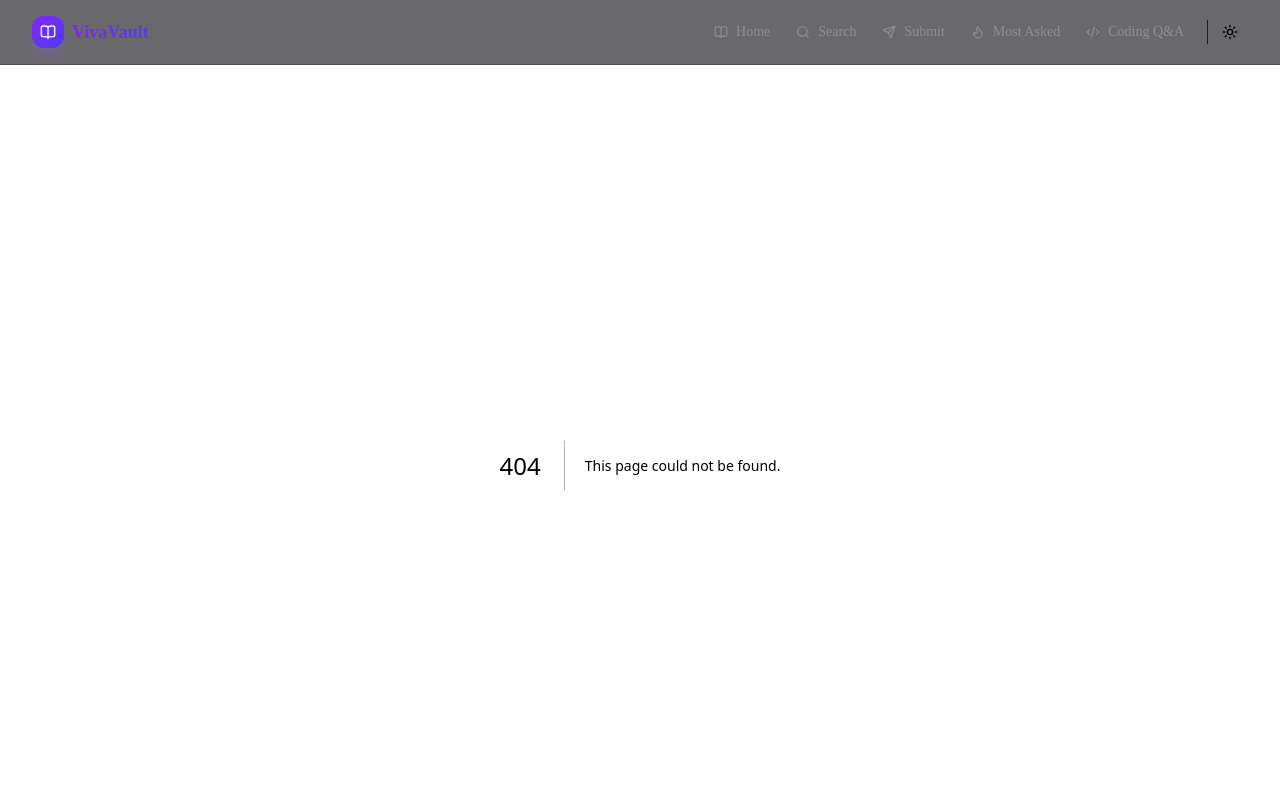
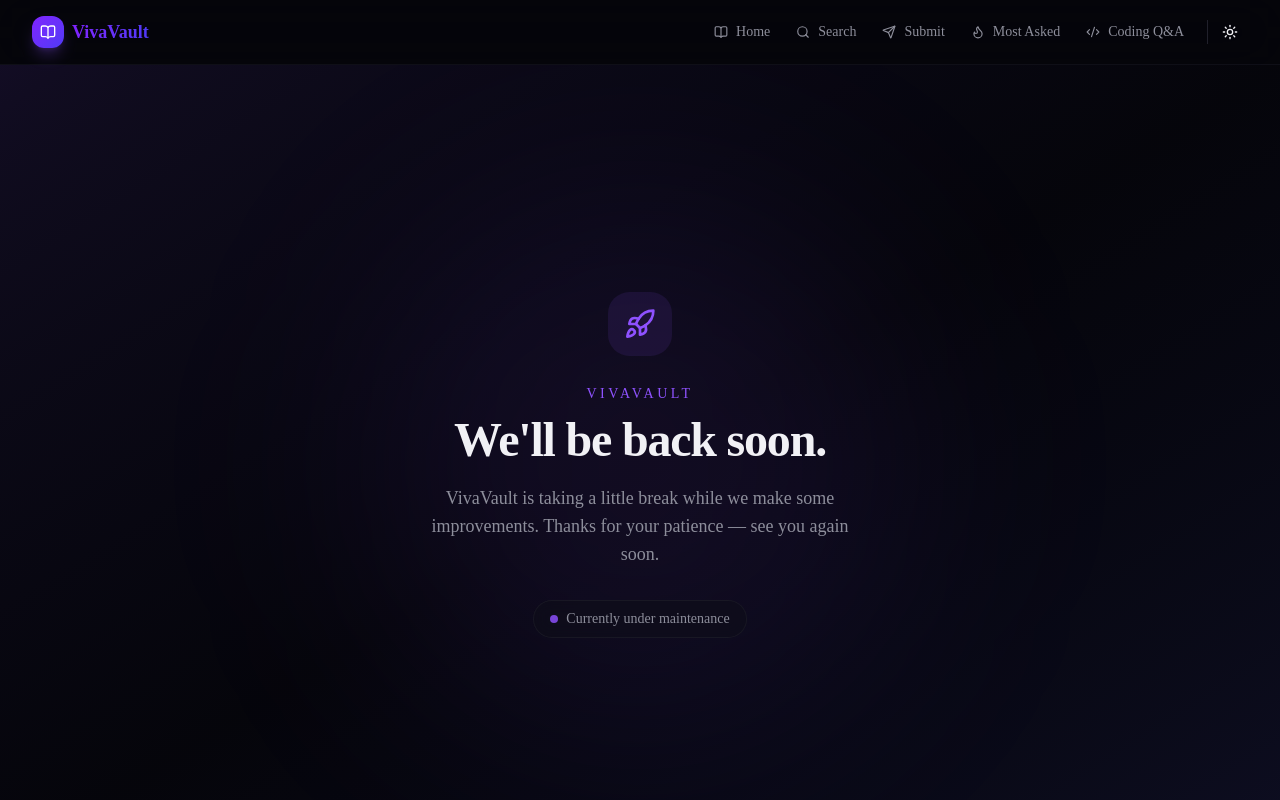
Before and after one commit to DataSage-Parth/Viva_Vault, a Next.js app: page /maintenance in a window 1280 px wide. Before the commit this address had no page. Shown: the top 800 px of the page. Built offline with nearby package versions, Linux system fonts and the light colour scheme.

Commit message:
Add VivaVault maintenance page

```diff
--- /dev/null
+++ b/src/app/maintenance/page.tsx
@@ -0,0 +1,34 @@
+import { Rocket } from "lucide-react";
+
+export default function MaintenancePage() {
+  return (
+    <main className="relative min-h-screen overflow-hidden bg-background flex items-center justify-center px-6">
+      <div className="absolute inset-0 bg-gradient-to-br from-violet-500/10 via-background to-indigo-500/10" />
+      <div className="absolute left-1/2 top-1/2 h-[500px] w-[500px] -translate-x-1/2 -translate-y-1/2 rounded-full bg-violet-500/10 blur-[120px]" />
+
+      <div className="relative z-10 max-w-xl text-center">
+        <div className="mx-auto mb-7 flex h-16 w-16 items-center justify-center rounded-2xl bg-violet-500/10 text-violet-500">
+          <Rocket className="h-8 w-8" />
+        </div>
+
+        <p className="mb-3 text-sm font-medium uppercase tracking-[0.25em] text-violet-500">
+          VivaVault
+        </p>
+
+        <h1 className="text-4xl font-extrabold tracking-tight sm:text-5xl">
+          We&apos;ll be back soon.
+        </h1>
+
+        <p className="mx-auto mt-5 max-w-md text-base leading-7 text-muted-foreground sm:text-lg">
+          VivaVault is taking a little break while we make some improvements.
+          Thanks for your patience — see you again soon.
+        </p>
+
+        <div className="mt-8 inline-flex items-center gap-2 rounded-full border border-border/60 bg-card/50 px-4 py-2 text-sm text-muted-foreground backdrop-blur-sm">
+          <span className="h-2 w-2 animate-pulse rounded-full bg-violet-500" />
+          Currently under maintenance
+        </div>
+      </div>
+    </main>
+  );
+}
```
